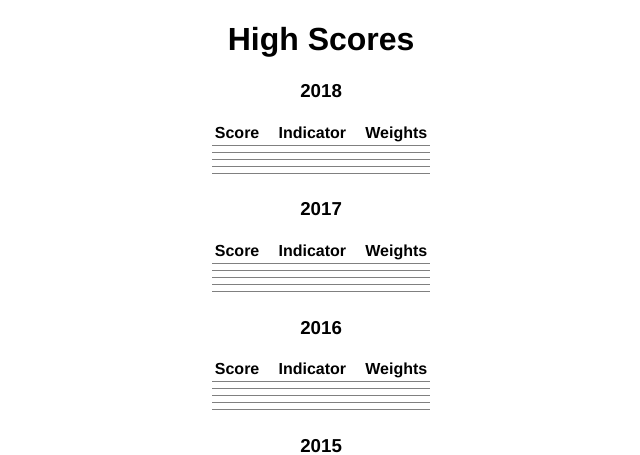
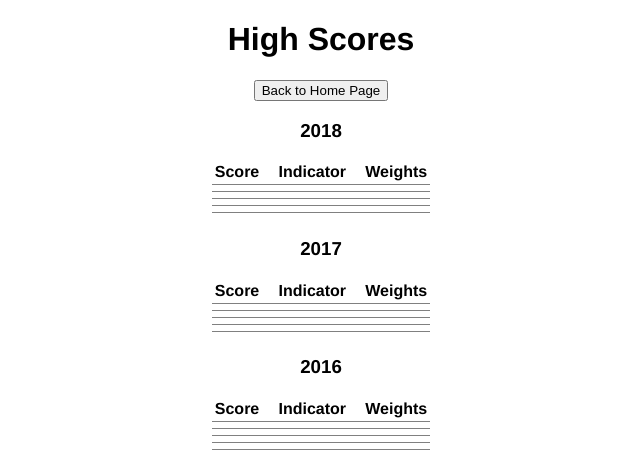
Before and after one commit to berkhoutalex/Heroku-Predictor, a Django app: page /highscore in a window 1280 px wide. Shown: the top 455 px of the page, without its empty margins (319-959 px from the left). Run offline with Django 3.2, Linux system fonts and the light colour scheme; lists and menus that the app fills with data are empty; parts of the project's set-up code (start-up, migrations or seed data) failed here and were passed over.

Commit message:
home buttons

```diff
--- a/app/templates/html/highscore.html
+++ b/app/templates/html/highscore.html
@@ -11,7 +11,9 @@
     <center>
 
         <h1>High Scores</h1>
-
+        <form action="home" method="get">
+            <input type="submit" value="Back to Home Page">
+        </form>
         <!-- Begin 2018 Table -->
         <h3>2018</h3>
         <table title='2014' border=1 frame=void rules=rows cellpadding=3>
```
Also changed, not shown: app/templates/html/bracket.html (+6 -2 lines).
